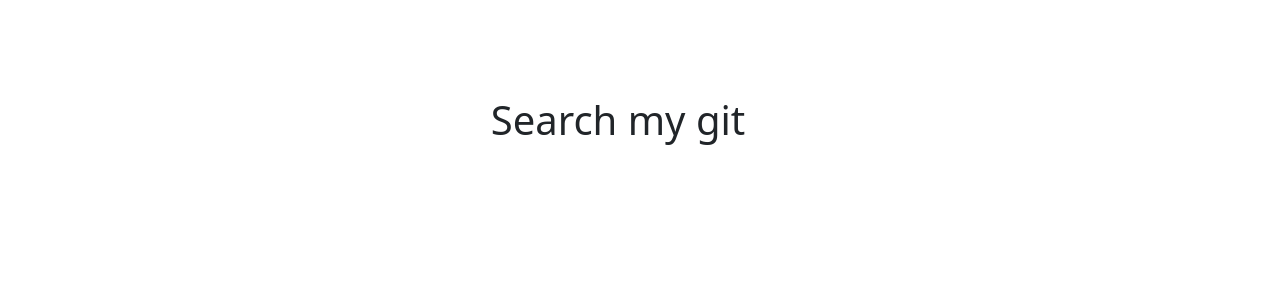
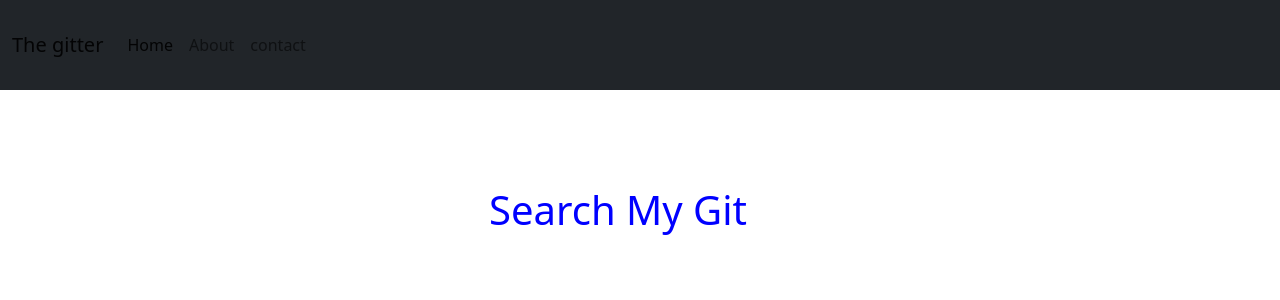
Before and after one commit to BRIANCHERUIYOT/githubsearch, an Angular app: page / in a window 1280 px wide. Shown: the top 300 px of the page. Built offline with nearby package versions, Linux system fonts and the light colour scheme.

Commit message:
adds nav bar

```diff
--- a/src/app/app.component.css
+++ b/src/app/app.component.css
@@ -0,0 +1,7 @@
+.navbar{
+    color: white;
+    height: 90px;
+}
+.title{
+    color:blue;
+}
--- a/src/app/app.component.html
+++ b/src/app/app.component.html
@@ -1,3 +1,26 @@
+
+
+<nav class="navbar navbar-expand-lg navbar-light bg-dark">
+    <div class="container-fluid">
+      <a class="navbar-brand" href="#">The gitter</a>
+      <button class="navbar-toggler" type="button" data-bs-toggle="collapse" data-bs-target="#navbarNavDropdown" aria-controls="navbarNavDropdown" aria-expanded="false" aria-label="Toggle navigation">
+        <span class="navbar-toggler-icon"></span>
+      </button>
+      <div class="collapse navbar-collapse" id="navbarNavDropdown">
+        <ul class="navbar-nav">
+          <li class="nav-item">
+            <a class="nav-link active" aria-current="page" href="#">Home</a>
+          </li>
+          <li class="nav-item">
+            <a class="nav-link" href="#"> About</a>
+          </li>
+          <li class="nav-item">
+            <a class="nav-link" href="#">contact</a>
+          </li>
+        </ul>
+      </div>
+    </div>
+  </nav>
 <div class="container p-5 m-5 h-75">
-    <h1 class="text-center text">Search my git</h1>
+    <h1 class=" title  text-center text">Search My Git</h1>
 </div>
```
